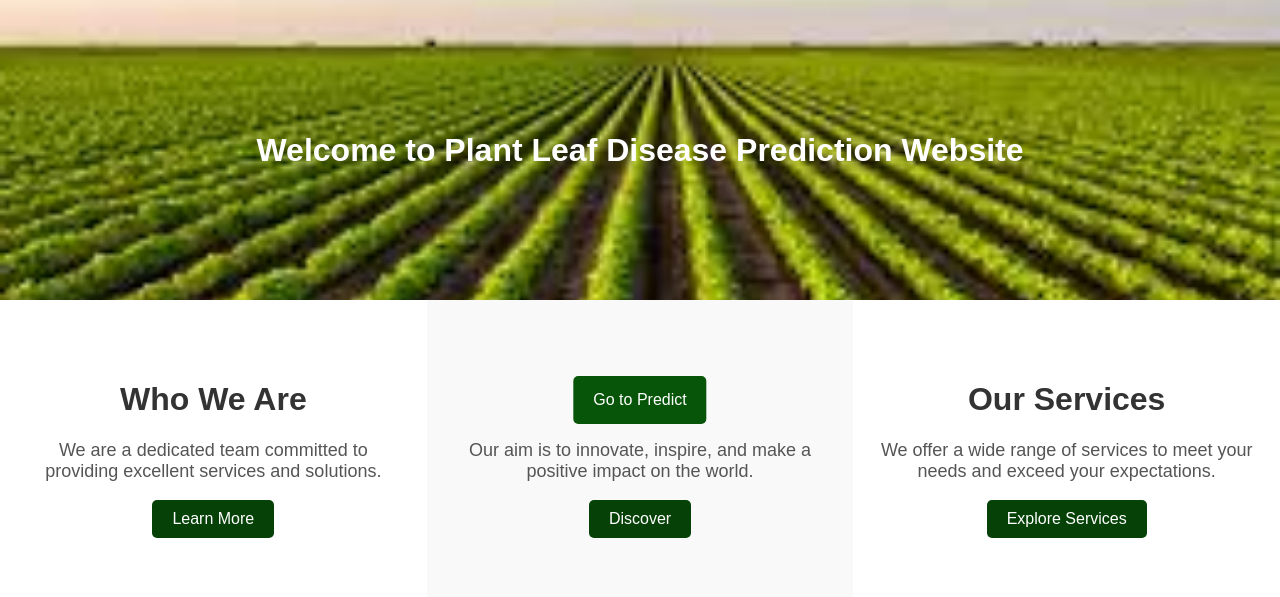
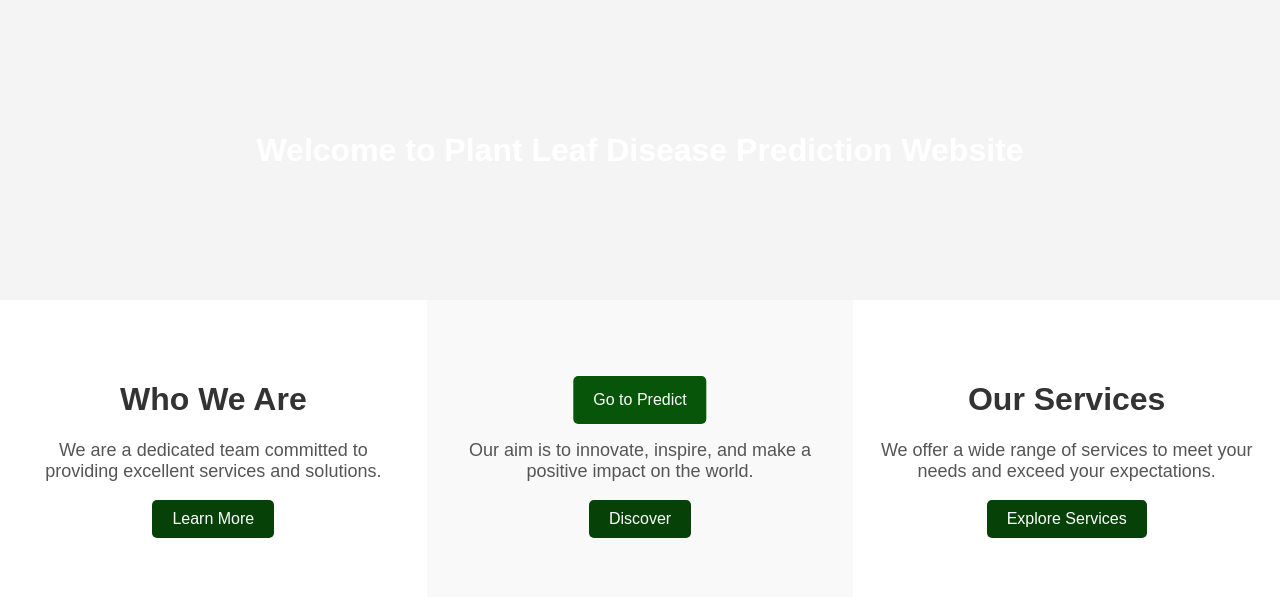
Before and after one commit to SoftwareTechnology-Hub/PlantleafDiseasePredict, a Django app: page / in a window 1280 px wide. Shown: the top 597 px of the page. Run offline with Django 3.2, Linux system fonts and the light colour scheme; parts of the project's set-up code (start-up, migrations or seed data) failed here and were passed over.

Commit message:
Update index.html

```diff
--- a/templates/index.html
+++ b/templates/index.html
@@ -1,3 +1,4 @@
+{% load static %}
 <!DOCTYPE html>
 <html lang="en">
 <head>
@@ -36,7 +37,8 @@
 
 
     .hero-section {
-      background-image: url('static/images/1images.jpeg'); /* Add your image URL here */
+      background-image: url('{ % static 'images/1images.jpeg' % }'); /* Add your image URL here */
+
       background-size: cover;
       background-position: center;
       height: 300px; /* Adjust the height as needed */
```
